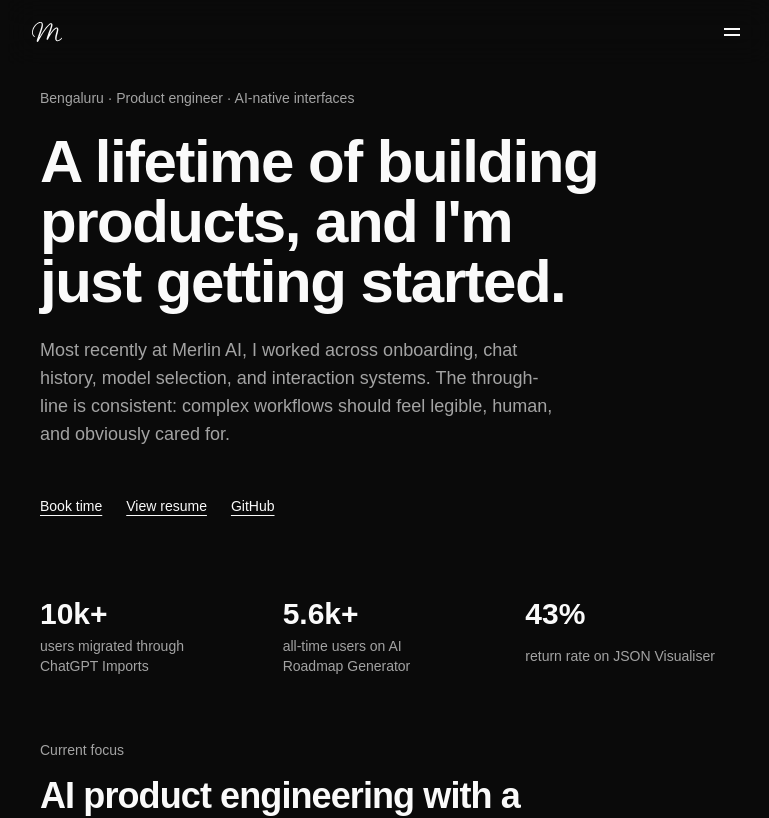
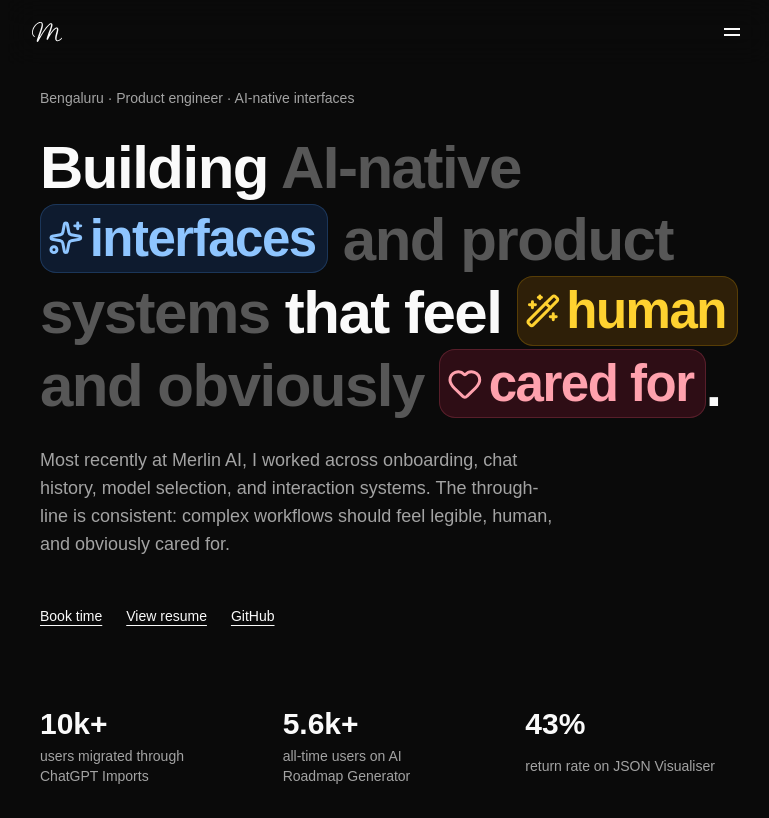
Before and after one commit to thatbeautifuldream/portfolio, a Next.js app: page / in a window 1280 px wide. Shown: the top 818 px of the page, without its empty margins (248-1017 px from the left). Built offline with nearby package versions, Linux system fonts and the light colour scheme; a web font is replaced by a local one.

Commit message:
feat: hero section revamp

```diff
--- a/app/page.tsx
+++ b/app/page.tsx
@@ -1,4 +1,5 @@
 import Link from "next/link"
+import { Heart, Sparkles, Wand2 } from "lucide-react"
 
 import { heroStats, siteLinks } from "@/lib/portfolio-data"
 import { createMetadata } from "@/lib/metadata"
@@ -22,9 +23,27 @@ export default function Page() {
                 <p className="text-sm text-muted-foreground">
                   Bengaluru · Product engineer · AI-native interfaces
                 </p>
-                <h1 className="max-w-[20ch] text-4xl font-semibold tracking-tight text-balance md:text-6xl">
-                  A lifetime of building products, and I&apos;m just getting
-                  started.
+                <h1 className="max-w-[22ch] text-4xl font-semibold tracking-tight leading-[1.25] text-balance md:text-6xl md:leading-[1.2]">
+                  <span className="text-foreground">Building</span>{" "}
+                  <span className="text-muted-foreground/50">AI-native</span>{" "}
+                  <span className="inline-flex items-center gap-1.5 rounded-xl bg-blue-100 py-1 pr-3 pl-2 text-[0.85em] text-blue-700 translate-y-[-0.08em] ring-1 ring-blue-200/80 ring-inset dark:bg-blue-500/15 dark:text-blue-300 dark:ring-blue-400/20">
+                    <Sparkles className="size-[0.7em] shrink-0" />
+                    interfaces
+                  </span>{" "}
+                  <span className="text-muted-foreground/50">
+                    and product systems
+                  </span>{" "}
+                  <span className="text-foreground">that feel</span>{" "}
+                  <span className="inline-flex items-center gap-1.5 rounded-xl bg-amber-100 py-1 pr-3 pl-2 text-[0.85em] text-amber-800 translate-y-[-0.08em] ring-1 ring-amber-200/80 ring-inset dark:bg-amber-500/15 dark:text-amber-300 dark:ring-amber-400/20">
+                    <Wand2 className="size-[0.7em] shrink-0" />
+                    human
+                  </span>{" "}
+                  <span className="text-muted-foreground/50">and obviously</span>{" "}
+                  <span className="inline-flex items-center gap-1.5 rounded-xl bg-rose-100 py-1 pr-3 pl-2 text-[0.85em] text-rose-700 translate-y-[-0.08em] ring-1 ring-rose-200/80 ring-inset dark:bg-rose-500/15 dark:text-rose-300 dark:ring-rose-400/20">
+                    <Heart className="size-[0.7em] shrink-0" />
+                    cared for
+                  </span>
+                  <span className="text-foreground">.</span>
                 </h1>
                 <p className="max-w-[52ch] text-base text-pretty text-muted-foreground md:text-lg">
                   Most recently at Merlin AI, I worked across onboarding, chat
```
